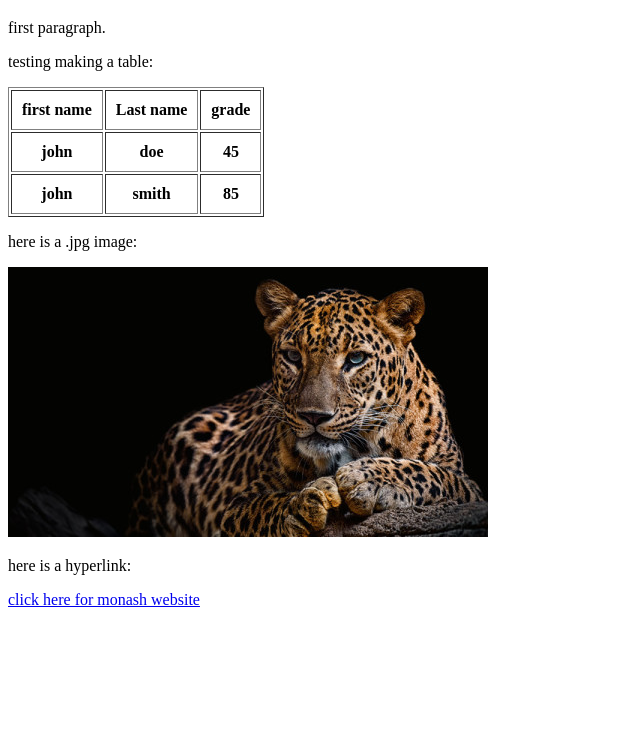
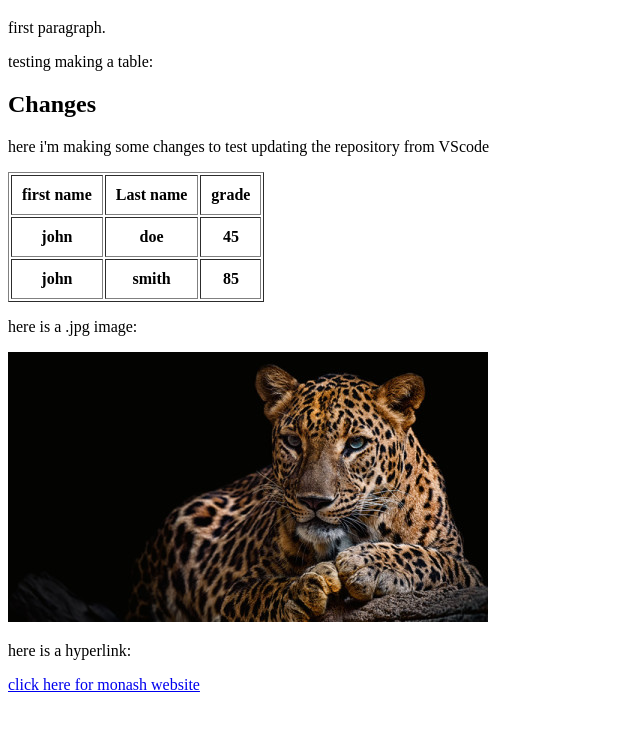
Before and after one commit to lros0010/Lachlan_Rose_3179, a plain HTML site: page index.html in a window 1280 px wide. Shown: the part 61-792 px from the top of the page, without its empty margins (0-640 px from the left). Drawn offline with Linux system fonts and the light colour scheme.

Commit message:
verifying commit functionality from VScode

```diff
--- a/index.html
+++ b/index.html
@@ -10,6 +10,9 @@
     <p>first paragraph.</p>
 
     <p> testing making a table:</p>
+
+    <h2>Changes</h2>
+    <p>here i'm making some changes to test updating the repository from VScode</p>
     <table border="1" cellpadding="10%">
         <tr>
             <th>first name</th>
```
